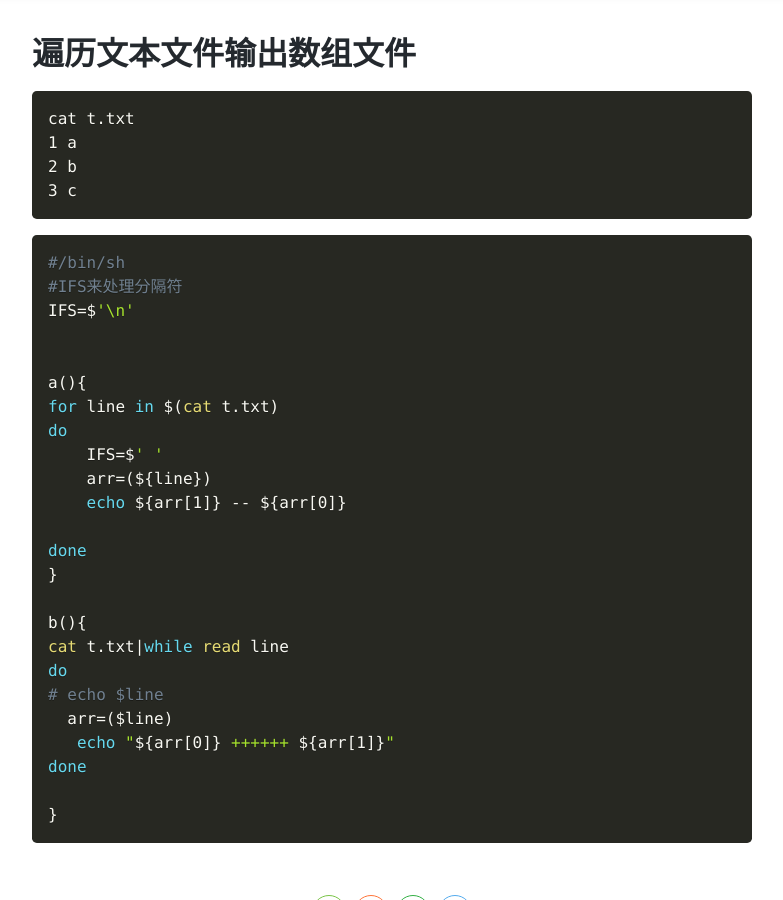
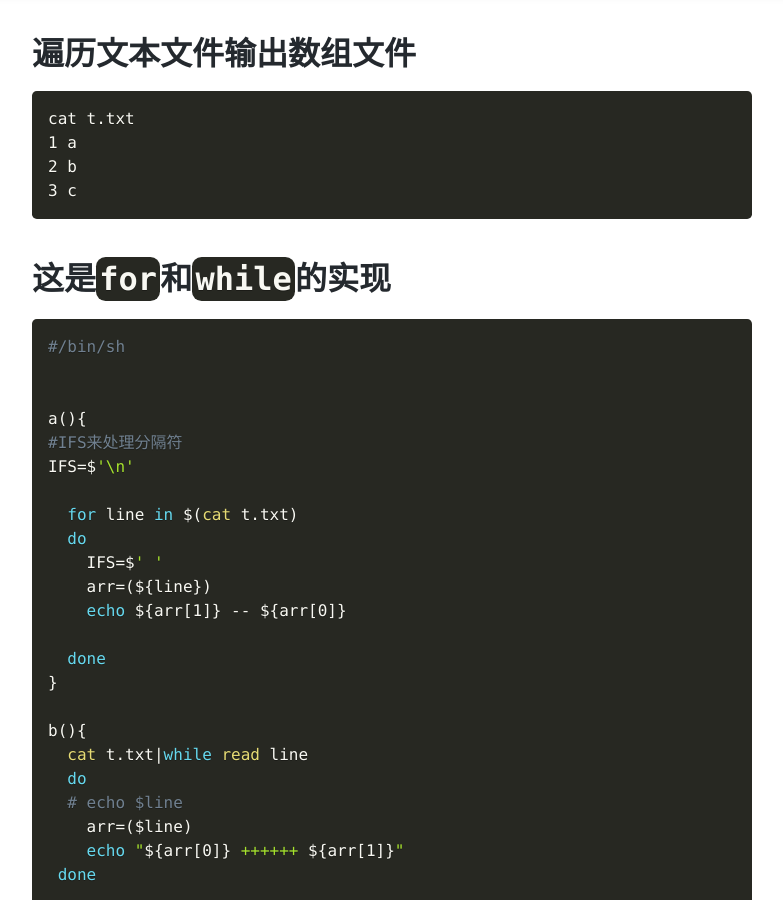
Before and after one commit to wangyp0701/jekyll, a Jekyll site: the page built from _posts/2022-09-22-shell遍历文本文件输出数组示例.md, in a window 1280 px wide and 900 px high, scrolled down 365 px. Shown: the whole window, without its empty margins (248-1031 px from the left). Built offline with Jekyll 4.4.1, drawn with Linux system fonts in a browser that asks for light colours; nearby versions of some CDN libraries; comment, search, counter and statistics services are not loaded; a style sheet for code colours, icons or effects is not loaded.

Commit message:
for while

````diff
--- a/_posts/2022-09-22-shell遍历文本文件输出数组示例.md
+++ b/_posts/2022-09-22-shell遍历文本文件输出数组示例.md
@@ -16,29 +16,31 @@ cat t.txt
 3 c
 ```
 
+# 这是`for`和`while`的实现
 ```bash
 #/bin/sh
+
+
+a(){
 #IFS来处理分隔符
 IFS=$'\n'
 
-
-a(){
-for line in $(cat t.txt)
-do
+  for line in $(cat t.txt)
+  do
     IFS=$' '
     arr=(${line})
     echo ${arr[1]} -- ${arr[0]}
 
-done
+  done
 }
 
 b(){
-cat t.txt|while read line
-do
-# echo $line
-  arr=($line)
-   echo "${arr[0]} ++++++ ${arr[1]}"
-done
+  cat t.txt|while read line
+  do
+  # echo $line
+    arr=($line)
+    echo "${arr[0]} ++++++ ${arr[1]}"
+ done
 
 }
 ```
````
